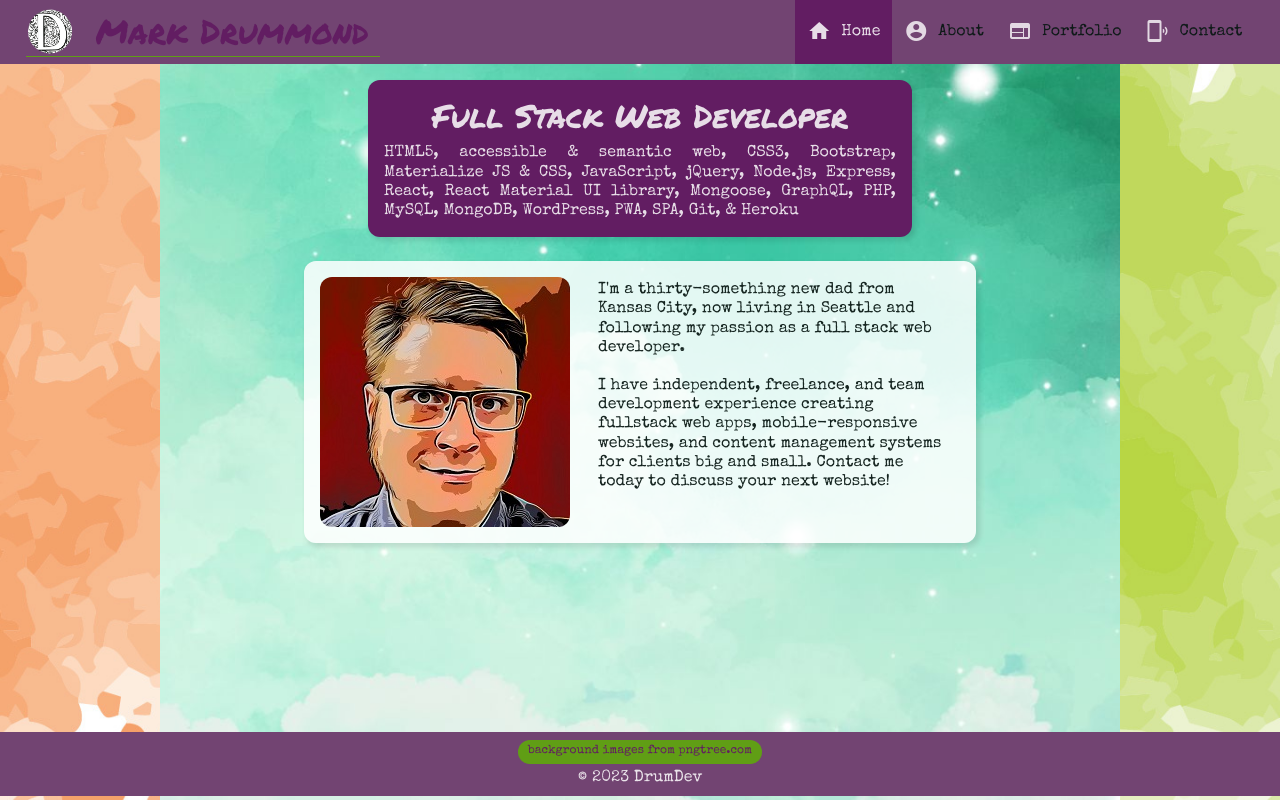
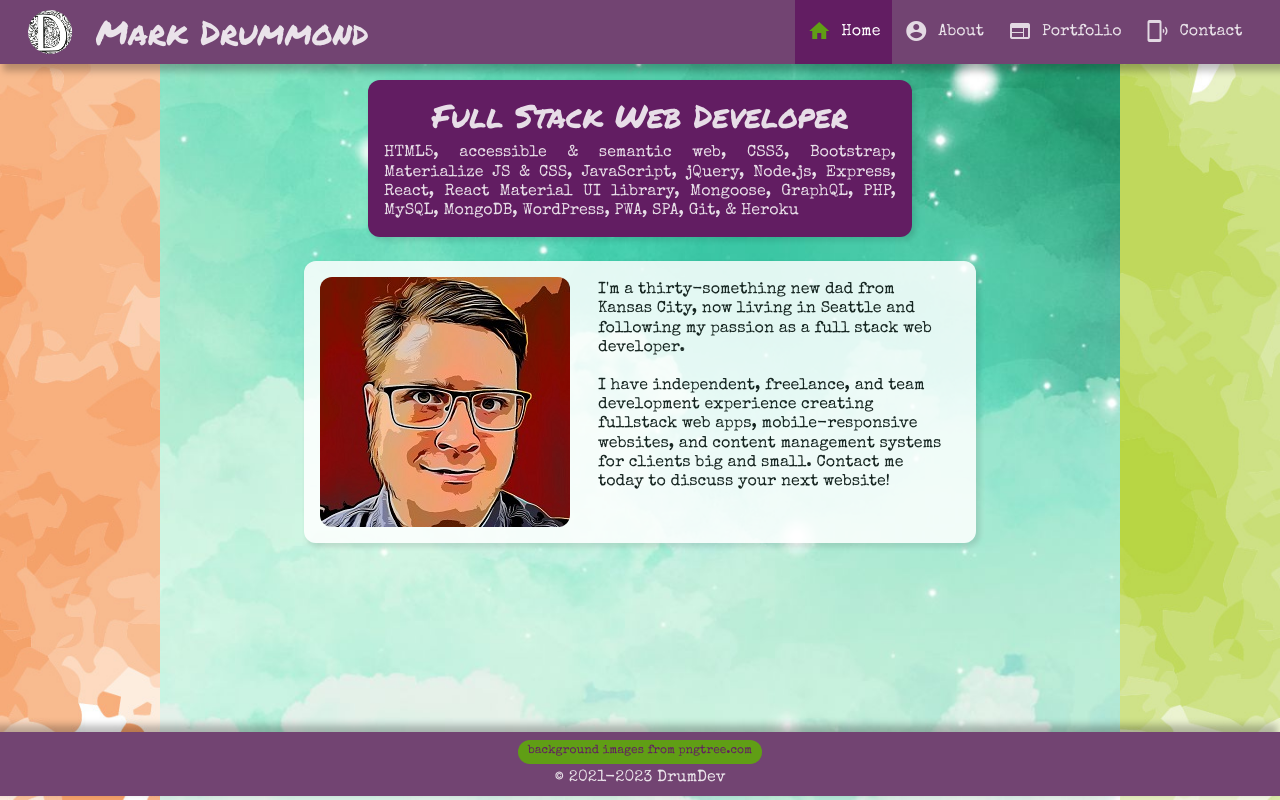
Before and after one commit to mjamesd/portfolio, a React (Create React App) app: page / in a window 1280 px wide. Built offline with nearby package versions, Linux system fonts and the light colour scheme.

Commit message:
Updated CSS variables throughout app. Added new CSS variables. Moved Styles.js to root. Added image flip code. Fixed transition time calc for setTimeouts. Fixed header brand link styles. Fixed misc lint warnings.

```diff
--- a/src/App.js
+++ b/src/App.js
@@ -32,7 +32,7 @@ const App = () => {
     const [currentPage, setCurrentPage] = useState('Home');
 
     const renderPage = () => {
-        // pass currentPage and handlePageChange to each page so their links can change the page
+        // pass currentPage and handlePageChange to each page so their button links can change the page, too
         switch (currentPage) {
             case 'About':
                 return <About currentPage={currentPage} handlePageChange={handlePageChange} />;
@@ -47,6 +47,8 @@ const App = () => {
 
     const handlePageChange = (page) => {
         if (page === currentPage) return;
+        let transitionTime = getComputedStyle(document.documentElement).getPropertyValue('--transition-time-int');
+        let transitionTimeInt = parseInt(transitionTime.substring(0, transitionTime.length - 2));
         // Fade content out and back in
         document.getElementById('contentContainer').style.opacity = '0';
         // Scroll to top of page
@@ -56,7 +58,7 @@ const App = () => {
         window.setTimeout(function () {
             setCurrentPage(page);
             document.getElementById('contentContainer').style.opacity = '1';
-        }, 400)
+        }, transitionTimeInt + 5)
     }
 
     const handleCloseMobileNavOverlay = () => {
@@ -64,10 +66,12 @@ const App = () => {
         document.getElementById('mobileNavList').style.transform = 'translateX(-110%)';
         document.getElementById('brand').style.transform = 'translateX(0%)';
         document.getElementById('mobileNavOverlay').style.opacity = '0';
+        let transitionTime = getComputedStyle(document.documentElement).getPropertyValue('--transition-time-int');
+        let transitionTimeInt = parseInt(transitionTime.substring(0, transitionTime.length - 2));
         // We need to give the browser time to complete the transition, which is 350ms -- we give it 355ms before changing display to 'none'
         window.setTimeout(function () {
             document.getElementById('mobileNavOverlay').style.display = 'none';
-        }, 355)
+        }, transitionTimeInt + 5)
         document.body.style.overflow = '';
     };
 
--- a/src/components/Styles.js
+++ b/src/Styles.js
@@ -24,7 +24,7 @@ const NavButton = styled(Button)`
     padding: 0 0.75rem;
     border: none;
     background-color: ${props => props.active ? "var(--purple-dark)" : 'unset'};
-    color: ${ props => props.active ? "var(--white)" : "var(--black)" };
+    color: ${ props => props.active ? "var(--white-flat)" : "var(--white)" };
     cursor: pointer;
     transition: background-color var(--transition-time-fast) ease-in-out;
     &:hover{
--- a/src/components/ContentContainer.js
+++ b/src/components/ContentContainer.js
@@ -5,14 +5,14 @@ const StyledMain = styled.main`
     width: calc(var(--body-vw) - 40px);
     margin-inline: auto;
     padding-inline: 1rem;
-    transition: opacity 250ms ease-in-out;
+    transition: opacity var(--transition-time-fast) ease-in-out;
 `;
 
 
-const ContentContainer = ({renderPage}) => {
+const ContentContainer = (props) => {
   return (
     <StyledMain id="contentContainer">
-      {renderPage()}
+      {props.renderPage()}
     </StyledMain>
   );
 }
--- a/src/components/Footer.js
+++ b/src/components/Footer.js
@@ -1,5 +1,5 @@
 import React from 'react';
-import { LinkStyleButton } from './Styles';
+import { LinkStyleButton } from '../Styles';
 import styled from 'styled-components';
 
 const StyledFooter = styled.footer`
@@ -10,7 +10,7 @@ const StyledFooter = styled.footer`
 	height: 64px;
     background-color: var(--purple-light);
     color: var(--white);
-    font-family: 'Special Elite', cursive;
+    box-shadow: var(--box-shadow-reverse);
 `;
 
 const StyledFooterLinkStyleButton = styled(LinkStyleButton)`
@@ -38,13 +38,12 @@ const Footer = () => {
 	return (
 		<StyledFooter>
 			<StyledFooterLinkStyleButton
-				onClick={(e) => {
-					e.preventDefault();
+				onClick={() => {
 					window.open('https://pngtree.com/free-backgrounds', '_blank');
 				}}
 			>background images from pngtree.com
 			</StyledFooterLinkStyleButton>
-			<StyledP>&copy; {getYear()} DrumDev</StyledP>
+			<StyledP>&copy; 2021-{getYear()} DrumDev</StyledP>
 		</StyledFooter>
 	)
 }
--- a/src/components/Header.js
+++ b/src/components/Header.js
@@ -2,7 +2,7 @@ import React from 'react';
 import NavBar from './NavBar';
 import MobileNavBar from './MobileNavBar';
 import styled from 'styled-components';
-import { LinkStyleButton } from './Styles';
+import { LinkStyleButton } from '../Styles';
 
 const StyledHeaderWrapper = styled.header`
     display: block;
@@ -18,9 +18,10 @@ const StyledHeader = styled.div`
     position: fixed;
     width: 96vw;
     height: 64px;
+    padding-inline: 2vw;
     background-color: var(--purple-light);
     color: #fff;
-    padding-inline: 2vw;
+    box-shadow: var(--box-shadow-hover);
     @media (min-width: 825px) {
         justify-content: space-between;
     }
@@ -28,6 +29,12 @@ const StyledHeader = styled.div`
 
 const HeaderLinkStyleButton = styled(LinkStyleButton)`
     cursor: default;
+    border-block-end: none;
+    color: var(--white);
+    &:hover {
+        color: var(--white-flat);
+    }
+    transition: all var(--transition-time-normal) ease-in-out;
 `;
 
 const Brand = styled.section`
@@ -35,11 +42,11 @@ const Brand = styled.section`
     grid-template-columns: 1fr 5fr;
     align-items: center;
     min-height: 100%;
-    transition: transform 350ms ease-in-out;
+    transition: transform var(--transition-time-normal) ease-in-out;
 `;
 
 const HeaderImage = styled.img`
-    transition: all 250ms ease-in-out;
+    transition: all var(--transition-time-fast) ease-in-out;
     width: 49px;
     margin-inline-end: 10px;
     clip-path: circle(45% at 50% 50%);
--- a/src/components/MobileNavBar.js
+++ b/src/components/MobileNavBar.js
@@ -1,13 +1,13 @@
 import React from 'react'
 import styled from 'styled-components'
-import { NavButton } from './Styles';
+import { NavButton } from '../Styles';
 
 const StyledMobileNavBar = styled.div`
     display: block;
+    z-index: 999;
     @media (min-width: 825px) {
         display: none;
     }
-    z-index: 999;
 `;
 
 const StyledMobileNavList = styled.nav`
@@ -41,6 +41,7 @@ const MobileNavBar = (props) => {
         let mobileNavOverlay = document.getElementById('mobileNavOverlay');
         let brandEl = document.getElementById('brand');
         let transitionTime = getComputedStyle(document.documentElement).getPropertyValue('--transition-time-int');
+        let transitionTimeInt = parseInt(transitionTime.substring(0, transitionTime.length - 2));
         if (mobileNavList.style.transform === 'translateX(-110%)') {
             mobileMenuButton.style.transform = 'rotate(90deg) translateY(50%)';
             mobileNavOverlay.style.display = 'block';
@@ -60,7 +61,7 @@ const MobileNavBar = (props) => {
             // We need to give the browser time to complete the transition -- we give it transitionTime + 5 before changing display to 'none'
             window.setTimeout(function() {
                 mobileNavOverlay.style.display = 'none';
-            }, transitionTime + 5)
+            }, transitionTimeInt + 5)
             document.body.style.overflow = '';
         }
     }
--- a/src/components/NavBar.js
+++ b/src/components/NavBar.js
@@ -1,6 +1,6 @@
 import React from 'react';
 import styled from 'styled-components';
-import { NavButton } from './Styles';
+import { NavButton } from '../Styles';
 
 const NavList = styled.nav`
     display: none;
@@ -13,7 +13,7 @@ const NavList = styled.nav`
 const StyledI = styled.i`
     padding-block-end: 3px;
     padding-inline-end: 10px;
-    color: ${props => props.active ? "var(--light2)" : "rgba(255,255,255,0.8)"};
+    color: ${props => props.active ? "var(--green-light)" : "rgba(255,255,255,0.8)"};
 `;
 
 const NavBar = (props) => {
--- a/src/components/pages/About.js
+++ b/src/components/pages/About.js
@@ -1,5 +1,5 @@
 import React from 'react';
-import {LinkStyleButton} from '../Styles';
+import {LinkStyleButton} from '../../Styles';
 
 const About = (props) => {
     return (
--- a/src/components/pages/Home.js
+++ b/src/components/pages/Home.js
@@ -1,5 +1,5 @@
 import React from 'react';
-import { StyledCard } from '../Styles';
+import { StyledCard } from '../../Styles';
 import styled from 'styled-components';
 
 const StyledHome = styled.section`
@@ -111,14 +111,14 @@ const Home = (props) => {
                                 <img
                                     src="./assets/markdrummond_250.jpg"
                                     alt="Mark J Drummond"
-                                    style={{ width: '250px', height: '250px;', borderRadius: 'var(--border-radius-original)' }}
+                                    style={{ width: '250px', height: '250px', borderRadius: 'var(--border-radius-original)' }}
                                 />
                             </StyledFlipCardSide>
                             <StyledFlipCardBackSide>
                                 <img
                                     src="./assets/mark-and-leon_250.jpg"
                                     alt="Mark J Drummond"
-                                    style={{ width: '250px', height: '250px;', borderRadius: 'var(--border-radius-original)' }}
+                                    style={{ width: '250px', height: '250px', borderRadius: 'var(--border-radius-original)' }}
                                 />
                             </StyledFlipCardBackSide>
                         </StyledFlipCardInner>
--- a/src/index.css
+++ b/src/index.css
@@ -5,30 +5,33 @@
     --scrollbar-width: 5px;
     --body-bg-color: unset;
     --font-size-title: 2rem;
-    --black: rgba(9, 24, 20, 0.95); /* --body-bg-color */
+    --black: rgba(9, 24, 20, 0.95);
     --black-flat: rgb(9, 24, 20);
-    --white: rgba(255, 255, 255, 0.85); /* white */
+    --white: rgba(255, 255, 255, 0.85);
     --white-flat: rgb(255, 255, 255);
     --shade: rgba(0,0,0,0.1);
-    --purple-light: rgba(114, 68, 114, 0.999); /* --purple-bg-color */
-    --purple-dark: rgba(98, 29, 98, 0.999); /* purple-highlight-color */
-    --green-normal: rgba(30, 127, 32, 0.999); /* hover-border */
+    --purple-light: rgba(114, 68, 114, 0.999);
+    --purple-dark: rgba(98, 29, 98, 0.999);
+    --green-normal: rgba(30, 127, 32, 0.999);
     --green-normal-shade: rgba(30, 127, 32, 0.2);
-    --green-light: rgba(96, 158, 21, 0.999); /* light2 */
+    --green-light: rgba(96, 158, 21, 0.999);
     --green-light-shade: rgba(96, 158, 21, 0.2);
-    --green-dark: rgba(22, 58, 22, 0.999); /* std-border */
+    --green-dark: rgba(22, 58, 22, 0.999);
     --green-dark-shade: rgba(22, 58, 22, 0.2);
-    --green-yellow: rgba(176, 202, 47, 0.999); /* light1 */
-    --gold-light: rgba(173, 150, 18, 0.999); /* def-link-color */
-    --gold-dark: rgba(184, 135, 11, 0.999); /* darkgold */
+    --green-yellow: rgba(176, 202, 47, 0.999);
+    --gold-light: rgba(173, 150, 18, 0.999);
+    --gold-dark: rgba(184, 135, 11, 0.999);
     --border-radius-original: 0.75rem;
     --border-radius-hover: calc(var(--border-radius-original) * 2);
     --box-shadow-original: 3px 3px 5px 1px rgba(0, 0, 0, 10%);
     --box-shadow-hover: 5px 5px 7px 2px rgba(0, 0, 0, 25%);
+    --box-shadow-reverse: -5px -5px 7px 2px rgba(0, 0, 0, 25%);
     --transition-time-int:350ms;
     --transition-time-normal: var(--transition-time-int);
     --transition-time-fast: calc(var(--transition-time-int) - 100ms);
     --transition-time-slow: calc(var(--transition-time-int) + 150ms);
+    --font-family1: "Special Elite", cursive;
+    --font-family2: "Homemade Apple", cursive;
 }
 
 html {
@@ -44,7 +47,7 @@ body {
     background-position: center;
     scrollbar-width: var(--scrollbar-width);
     -ms-overflow-style: none;
-    font-family: 'Special Elite', cursive;
+    font-family: var(--font-family1);
 }
 
 body::-webkit-scrollbar {
```
